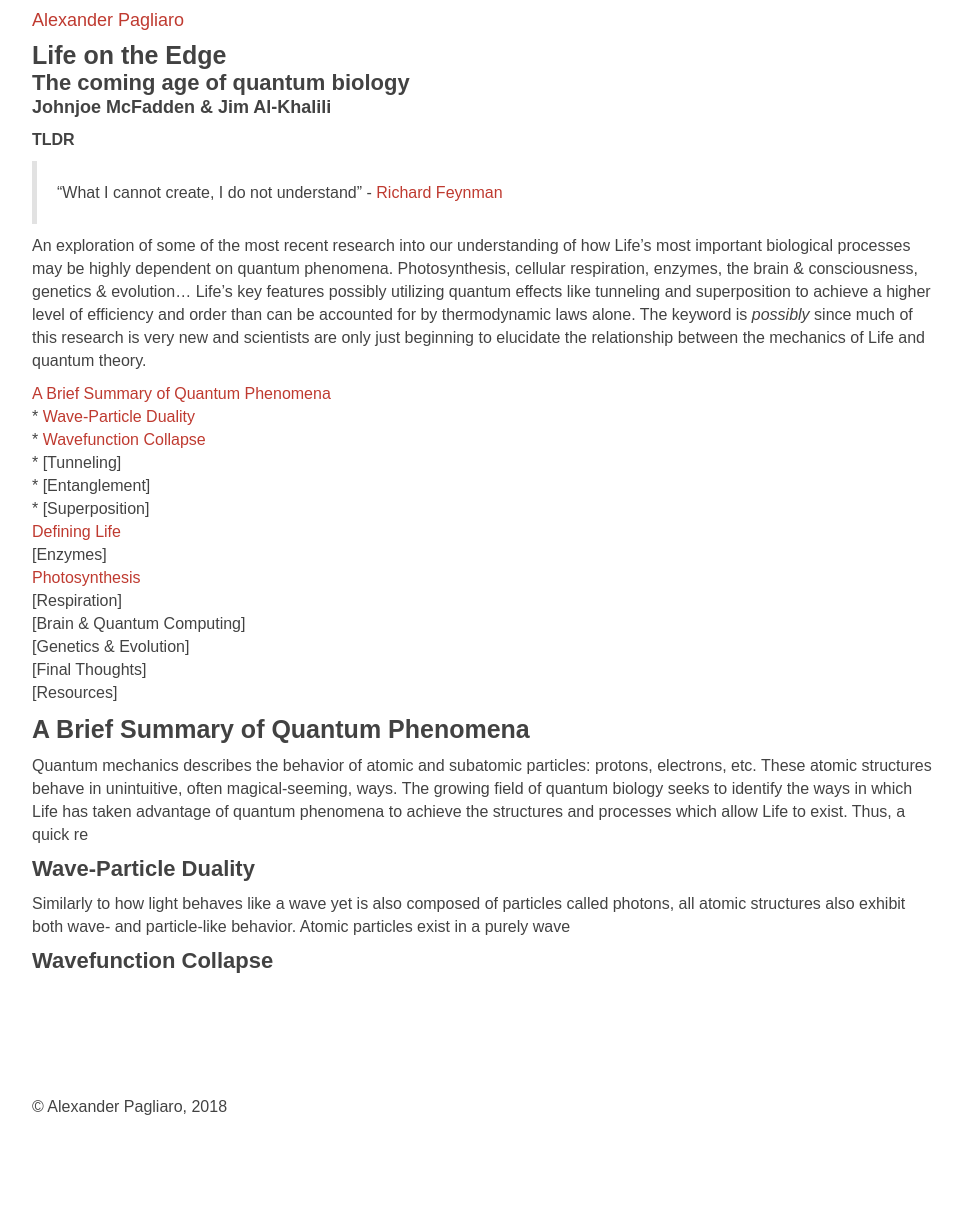
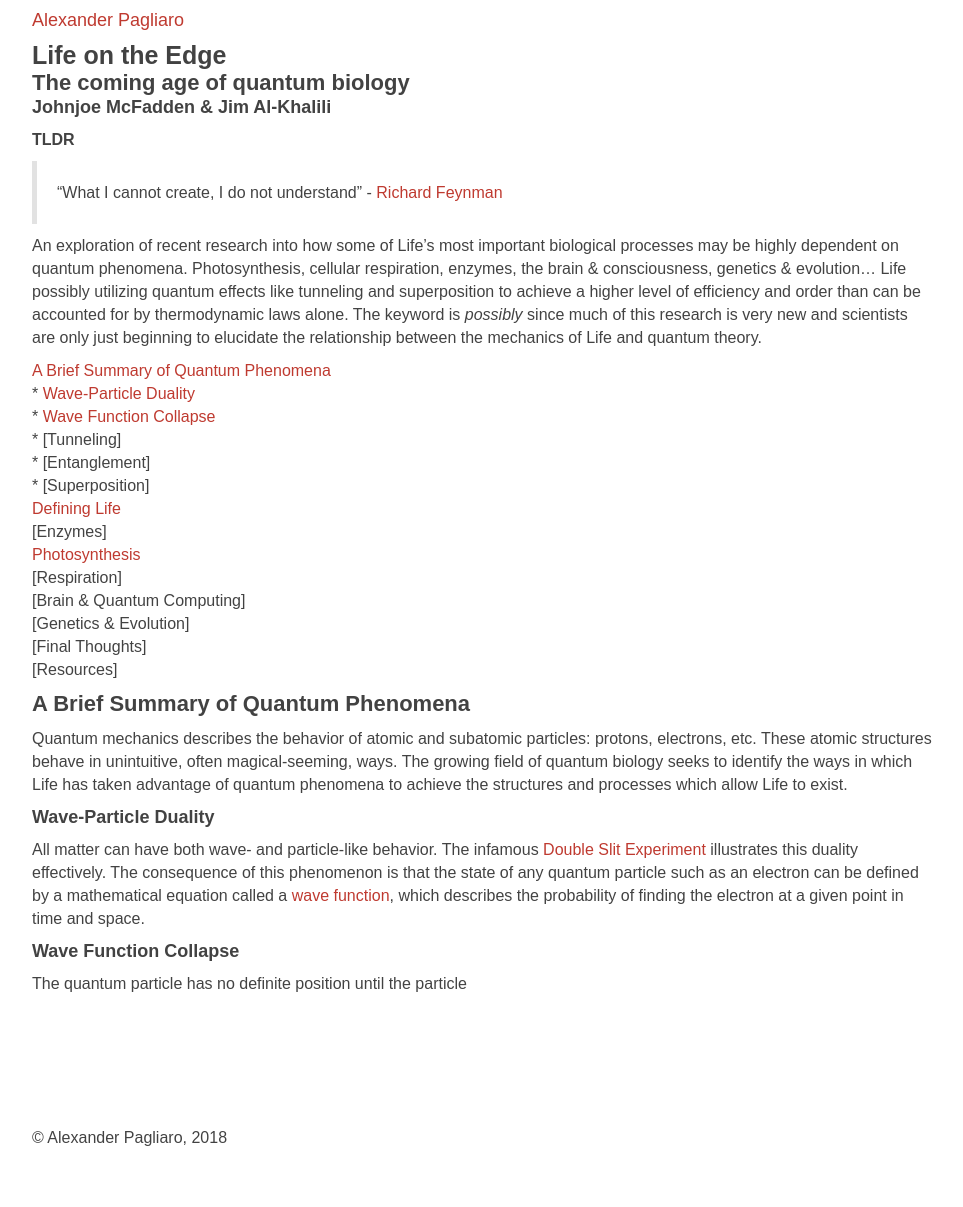
Before and after one commit to pagliara/a-pagliaro.net, a Jekyll site: the page built from book/_posts/2018-01-12-life-on-the-edge.md, in a window 1280 px wide. Shown: the whole page, without its empty margins (158-1121 px from the left). Built offline with Jekyll 4.4.1, drawn with Linux system fonts in a browser that asks for light colours; our own code applies the rules of GitHub Pages for plain Markdown files; before the commit the page ends 1176 px from its top, so only the background shows below that.

Commit message:
updated layout

```diff
--- a/_includes/header.html
+++ b/_includes/header.html
@@ -1,5 +1,5 @@
 <header class="site-header" role="banner">
   <div class="w-container">
-      <a href="">Alexander Pagliaro</a>
+      <a href="/">Alexander Pagliaro</a>
   </div>
 </header>
--- a/book/_posts/2018-01-12-life-on-the-edge.md
+++ b/book/_posts/2018-01-12-life-on-the-edge.md
@@ -7,11 +7,11 @@
 **TLDR**
 > "What I cannot create, I do not understand" - [Richard Feynman](https://en.wikipedia.org/wiki/Richard_Feynman)
 
-An exploration of some of the most recent research into our understanding of how Life's most important biological processes may be highly dependent on quantum phenomena.  Photosynthesis, cellular respiration, enzymes, the brain & consciousness, genetics & evolution... Life's key features possibly utilizing quantum effects like tunneling and superposition to achieve a higher level of efficiency and order than can be accounted for by thermodynamic laws alone.  The keyword is *possibly* since much of this research is very new and scientists are only just beginning to elucidate the relationship between the mechanics of Life and quantum theory.
+An exploration of recent research into how some of Life's most important biological processes may be highly dependent on quantum phenomena.  Photosynthesis, cellular respiration, enzymes, the brain & consciousness, genetics & evolution... Life possibly utilizing quantum effects like tunneling and superposition to achieve a higher level of efficiency and order than can be accounted for by thermodynamic laws alone.  The keyword is *possibly* since much of this research is very new and scientists are only just beginning to elucidate the relationship between the mechanics of Life and quantum theory.
 
 [A Brief Summary of Quantum Phenomena](#a-brief-summary-of-quantum-phenomena)
       * [Wave-Particle Duality](#wave-particle-duality)
-      * [Wavefunction Collapse](#wavefunction-collapse)
+      * [Wave Function Collapse](#wave-function-collapse)
       * [Tunneling]
       * [Entanglement]
       * [Superposition]
@@ -24,8 +24,9 @@ An exploration of some of the most recent research into our understanding of how
 [Final Thoughts]
 [Resources]
 
-# A Brief Summary of Quantum Phenomena
-Quantum mechanics describes the behavior of atomic and subatomic particles: protons, electrons, etc.  These atomic structures behave in unintuitive, often magical-seeming, ways.  The growing field of quantum biology seeks to identify the ways in which Life has taken advantage of quantum phenomena to achieve the structures and processes which allow Life to exist.  Thus, a quick re
-## Wave-Particle Duality
-Similarly to how light behaves like a wave yet is also composed of particles called photons, all atomic structures also exhibit both wave- and particle-like behavior.  Atomic particles exist in a purely wave
-## Wavefunction Collapse
+## A Brief Summary of Quantum Phenomena
+Quantum mechanics describes the behavior of atomic and subatomic particles: protons, electrons, etc.  These atomic structures behave in unintuitive, often magical-seeming, ways.  The growing field of quantum biology seeks to identify the ways in which Life has taken advantage of quantum phenomena to achieve the structures and processes which allow Life to exist.
+### Wave-Particle Duality
+All matter can have both wave- and particle-like behavior.  The infamous [Double Slit Experiment](https://en.wikipedia.org/wiki/Double-slit_experiment) illustrates this duality effectively.  The consequence of this phenomenon is that the state of any quantum particle such as an electron can be defined by a mathematical equation called a [wave function](https://en.wikipedia.org/wiki/Wave_function), which describes the probability of finding the electron at a given point in time and space.
+### Wave Function Collapse
+The quantum particle has no definite position until the particle
--- a/public/CNAME
+++ b/public/CNAME
@@ -1 +1 @@
-www.so-tight.com
+a-pagliaro.net
--- a/public/book/life-on-the-edge.html
+++ b/public/book/life-on-the-edge.html
@@ -49,7 +49,7 @@
 
     <header class="site-header" role="banner">
   <div class="w-container">
-      <a href="">Alexander Pagliaro</a>
+      <a href="/">Alexander Pagliaro</a>
   </div>
 </header>
 
--- a/public/feed.xml
+++ b/public/feed.xml
@@ -1,4 +1,4 @@
-<?xml version="1.0" encoding="utf-8"?><feed xmlns="http://www.w3.org/2005/Atom" ><generator uri="https://jekyllrb.com/" version="3.4.3">Jekyll</generator><link href="http://localhost:4000/feed.xml" rel="self" type="application/atom+xml" /><link href="http://localhost:4000/" rel="alternate" type="text/html" /><updated>2018-01-13T08:03:38-05:00</updated><id>http://localhost:4000/</id><title type="html">a-pagliaro.net</title><subtitle></subtitle><entry><title type="html">Life On The Edge</title><link href="http://localhost:4000/book/life-on-the-edge" rel="alternate" type="text/html" title="Life On The Edge" /><published>2018-01-12T00:00:00-05:00</published><updated>2018-01-12T00:00:00-05:00</updated><id>http://localhost:4000/book/life-on-the-edge</id><content type="html" xml:base="http://localhost:4000/book/life-on-the-edge">&lt;h1 id=&quot;life-on-the-edge&quot;&gt;Life on the Edge&lt;/h1&gt;
+<?xml version="1.0" encoding="utf-8"?><feed xmlns="http://www.w3.org/2005/Atom" ><generator uri="https://jekyllrb.com/" version="3.4.3">Jekyll</generator><link href="http://localhost:4000/feed.xml" rel="self" type="application/atom+xml" /><link href="http://localhost:4000/" rel="alternate" type="text/html" /><updated>2018-01-13T08:27:46-05:00</updated><id>http://localhost:4000/</id><title type="html">a-pagliaro.net</title><subtitle></subtitle><entry><title type="html">Life On The Edge</title><link href="http://localhost:4000/book/life-on-the-edge" rel="alternate" type="text/html" title="Life On The Edge" /><published>2018-01-12T00:00:00-05:00</published><updated>2018-01-12T00:00:00-05:00</updated><id>http://localhost:4000/book/life-on-the-edge</id><content type="html" xml:base="http://localhost:4000/book/life-on-the-edge">&lt;h1 id=&quot;life-on-the-edge&quot;&gt;Life on the Edge&lt;/h1&gt;
 &lt;h2 id=&quot;the-coming-age-of-quantum-biology&quot;&gt;The coming age of quantum biology&lt;/h2&gt;
 &lt;h3 id=&quot;johnjoe-mcfadden--jim-al-khalili&quot;&gt;Johnjoe McFadden &amp;amp; Jim Al-Khalili&lt;/h3&gt;
 
--- a/public/index.html
+++ b/public/index.html
@@ -49,7 +49,7 @@
 
     <header class="site-header" role="banner">
   <div class="w-container">
-      <a href="">Alexander Pagliaro</a>
+      <a href="/">Alexander Pagliaro</a>
   </div>
 </header>
 
```
Also changed, not shown: books/_posts/2018-01-12-life-on-the-edge.md (deleted, +0 -31 lines), Gemfile.lock.
